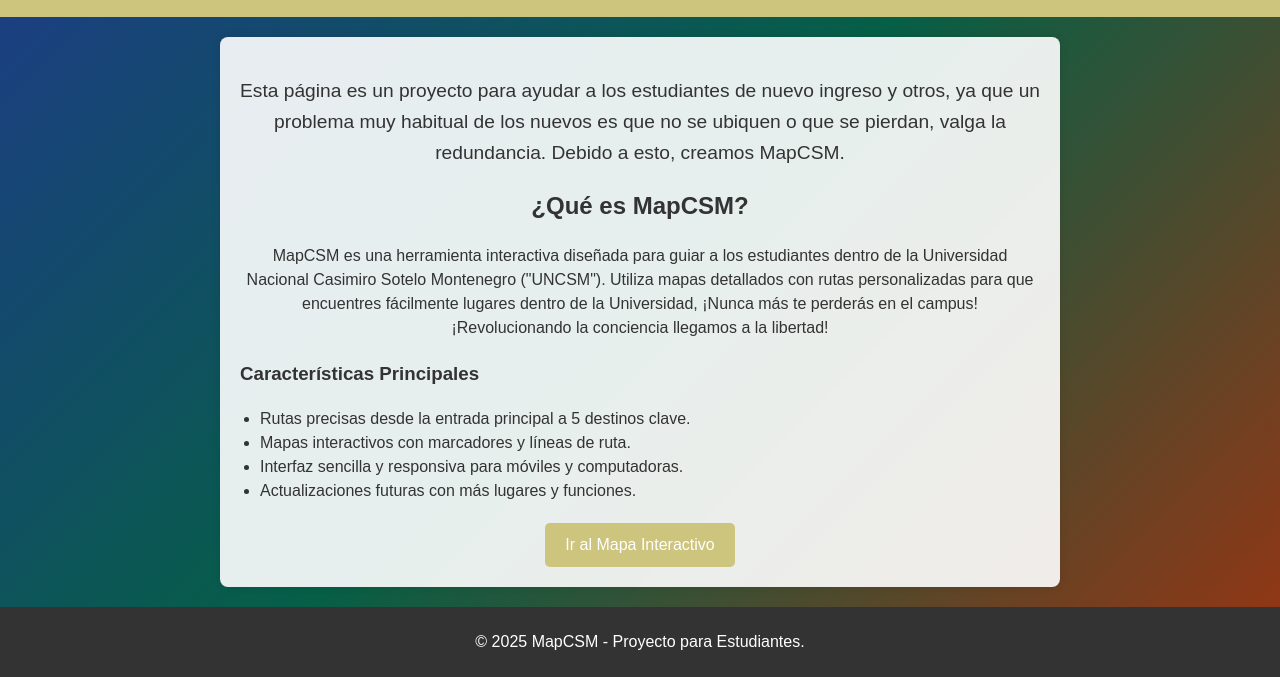
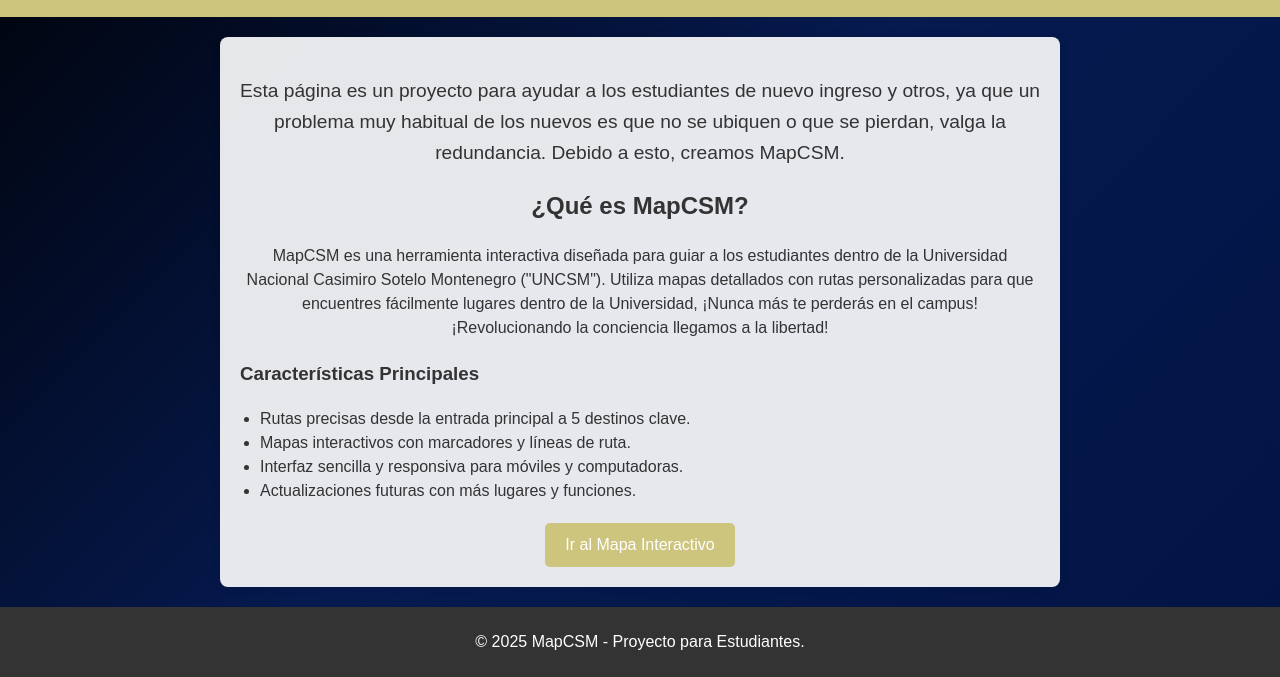
Before and after one commit to blancokendry19-art/mapaCasimiro, a plain HTML site: page extencionesMapCSM.html in a window 1280 px wide. Shown: the part 123-800 px from the top of the page. Drawn offline with Linux system fonts and the light colour scheme.

Commit message:
Update extencionesMapCSM.html

```diff
--- a/extencionesMapCSM.html
+++ b/extencionesMapCSM.html
@@ -9,7 +9,7 @@
             font-family: Arial, sans-serif;
             margin: 0;
             padding: 0;
-            background: linear-gradient(135deg, #1e3a8a 0%, #065f46 50%, #9a3412 100%);  /* Gradiente épico temático: azul océano, verde tierra, terracota */
+            background: linear-gradient(135deg, #000207 0%, #061a50 50%, #031443 100%);  /* Gradiente épico temático: azul océano, verde tierra, terracota */
             background-attachment: fixed;  /* Fijo para efecto épico */
             color: #333;
             text-align: center;
```
